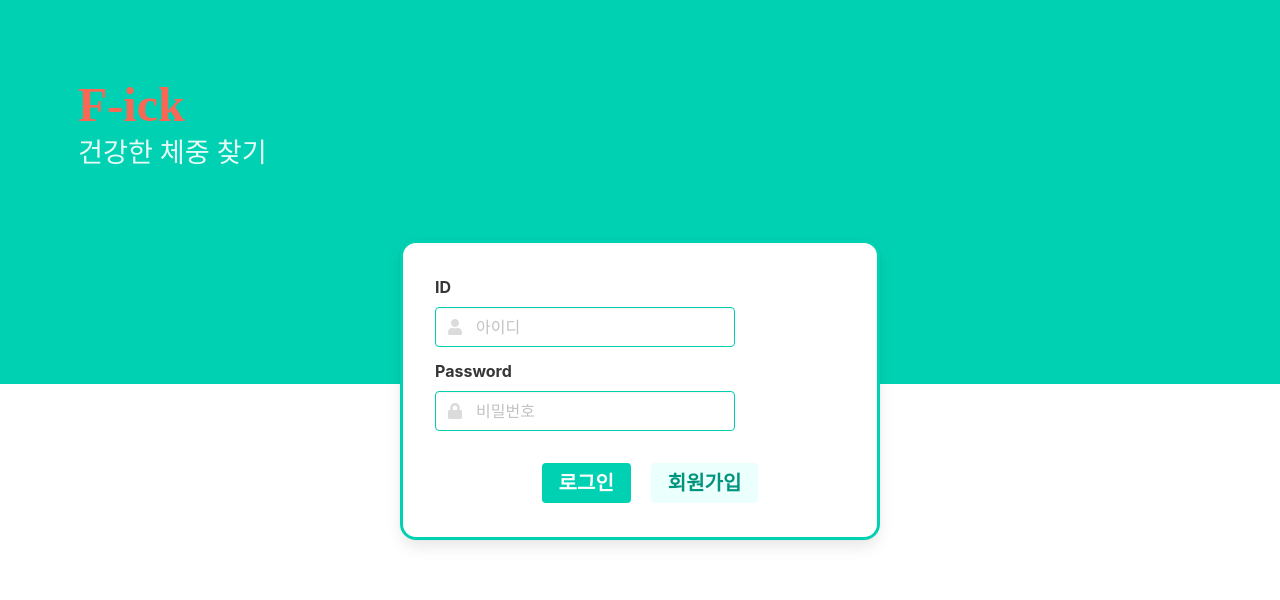
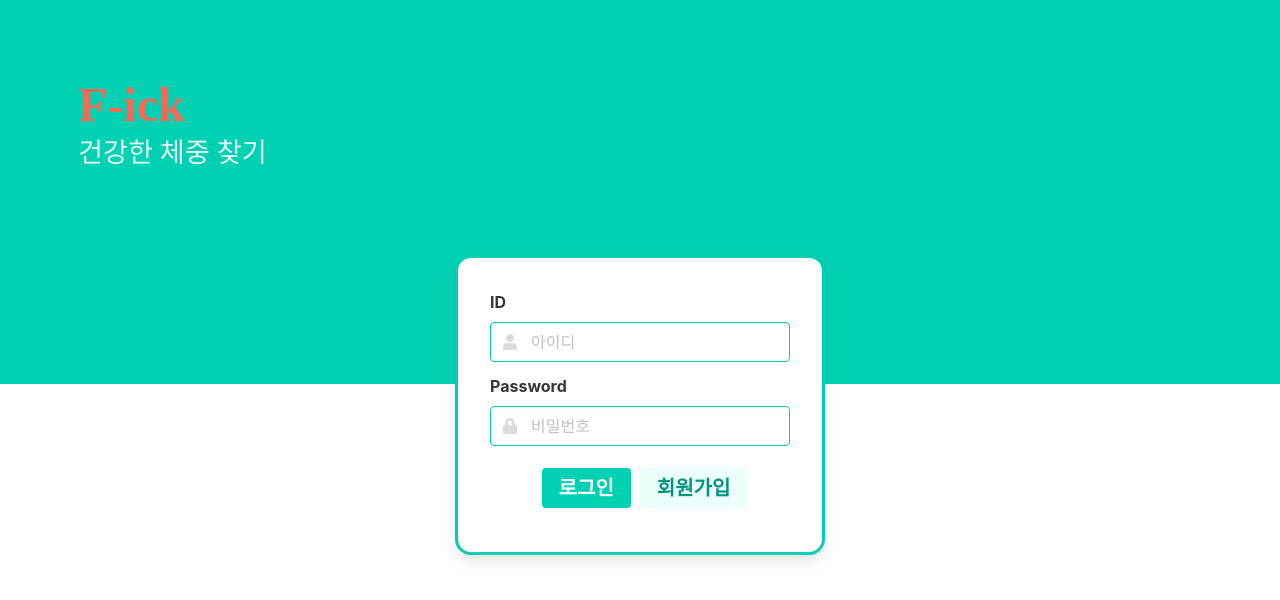
Before and after one commit to chamchimayo/bmi_calculator, a Flask app: page /login in a window 1280 px wide. Shown: the top 600 px of the page. Run offline with Flask 2, Linux system fonts and the light colour scheme; some libraries are stand-ins or nearby versions; some web fonts are replaced.

Commit message:
김대철 - mystyle > login 수정  09/21 22:35

```diff
--- a/static/mystyle.css
+++ b/static/mystyle.css
@@ -39,13 +39,13 @@
 }
 
 .box {
-    width: 480px;
+    width: 370px;
     height: 300px;
     position: absolute;
     left: 50%;
-    top: 60%;
-    margin-left: -240px;
-    margin-top: -240px;
+    top: 55%;
+    margin-left: -185px;
+    margin-top: -185px;
     padding: 2rem;
     border-radius: 1rem;
     border: #00d1b2 solid 3px;
@@ -63,8 +63,8 @@
 }
 
 .bts > button {
-    margin-top: 20px;
-    margin-left: 20px;
+    margin-top: 10px;
+    margin-left: 9px;
 }
 
 /* register.html */
```
